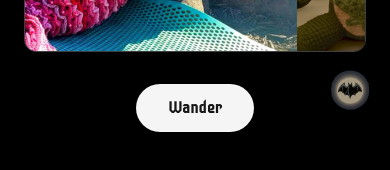
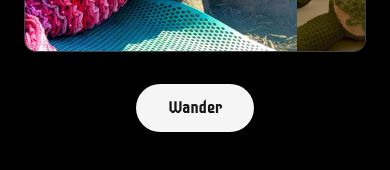
Before and after one commit to MyBaBB/thestitchingstoner, a React (Vite) app: page / in a window 390 px wide. Shown: the part 552-722 px from the top of the page. Built offline with nearby package versions, Linux system fonts and the light colour scheme.

Commit message:
test batman button hidden until md query

```diff
--- a/src/Components/ContactMeFolder/ContactMe.jsx
+++ b/src/Components/ContactMeFolder/ContactMe.jsx
@@ -6,8 +6,7 @@ import "./ContactMe.css";
 
 const ContactMe = () => {
   return (
-    <div className="ContactButtonHide relative z-50 m-auto mb-[.5rem] flex h-full w-full
-                    items-center justify-center
+    <div className="ContactButtonHide relative z-50 m-auto mb-[.5rem]   h-full w-full items-center justify-center hidden md:flex
                ">
       <div
         id="contact"
```
